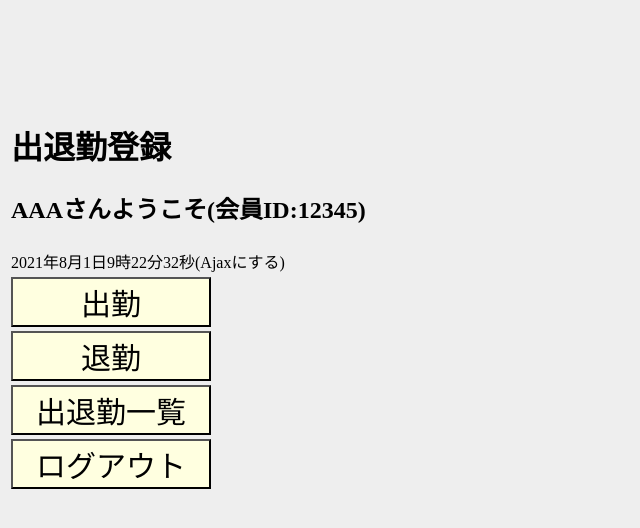
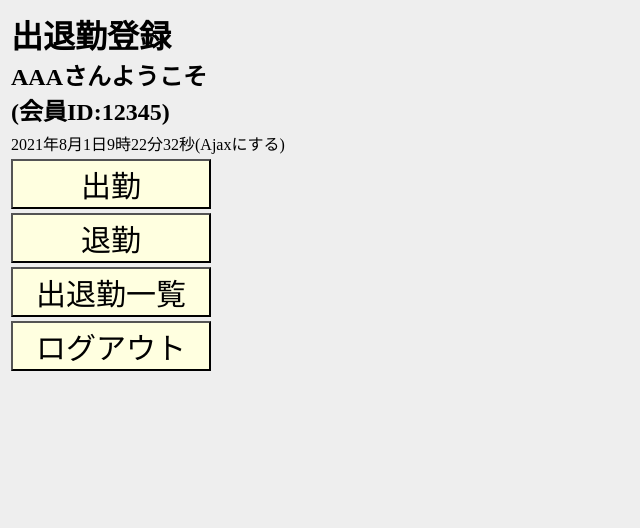
Before and after one commit to itokita4141/python_roster, a Django app: page /input/ in a window 1280 px wide. Shown: the top 528 px of the page, without its empty margins (0-640 px from the left). Run offline with Django 3.2, Linux system fonts and the light colour scheme.

Commit message:
css整理

```diff
--- a/app_roster/static/roster_main.css
+++ b/app_roster/static/roster_main.css
@@ -5,15 +5,14 @@
 body {
     background: #eeeeee;
 }
-
+.title_header{
+    margin:0px;
+    width:200px;
+}
 .thead_list {
     color: white;
     background: #41a2e6;
     text-align:center;
-}
-.application_button {
-    width:70px;
-    background-color:lightgreen;
 }
 .saturday {
     background-color:lightskyblue;
@@ -31,7 +30,11 @@ body {
     width:70px;
     background-color:lightgreen;
 }
-.buttonbigsize {
+.application_button {
+    width:70px;
+    background-color:lightgreen;
+}
+.bug_button {
     font-size:30px;
     width:200px;
     height:50px;
--- a/app_roster/templates/roster_input.html
+++ b/app_roster/templates/roster_input.html
@@ -8,8 +8,8 @@
         <table>
             <tr>
                 <td>
-                    <H1>出退勤登録</H1>
-                    <H2>AAAさんようこそ(会員ID:12345)</H2>
+                    <H1 class="title_header">出退勤登録</H1>
+                    <H2 class="title_header">AAAさんようこそ(会員ID:12345)</H2>
                 </td>
             </tr>
             <tr>
@@ -19,25 +19,22 @@
             </tr>
             <tr>
                 <td>
-                    <input type="submit" name="attendance" class="buttonbigsize" value="出勤" onclick="alert('出勤しました。(9:23:23)')"></button>
+                    <input type="submit" name="attendance" class="bug_button" value="出勤" onclick="alert('出勤しました。(9:23:23)')"></button>
                 </td>
             </tr>
-             <div class="div30"></div>
             <tr>
                 <td>
-                    <input type="button" name="departure" class="buttonbigsize" value="退勤" onclick="alert('退勤しました。(19:22:22)')"></button>
+                    <input type="button" name="departure" class="bug_button" value="退勤" onclick="alert('退勤しました。(19:22:22)')"></button>
                 </td>
             </tr>
-             <div class="div30"></div>
             <tr>
                 <td>
-                    <input type="button" name="rosterlist" class="buttonbigsize" value="出退勤一覧" onclick="location.href='../list'"></button>
+                    <input type="button" name="rosterlist" class="bug_button" value="出退勤一覧" onclick="location.href='../list'"></button>
                 </td>
             </tr>
-             <div class="div30"></div>
             <tr>
                 <td>
-                    <input type="button" name="logout" class="buttonbigsize" value="ログアウト" onclick="alert('ログアウト')"></button>
+                    <input type="button" name="logout" class="bug_button" value="ログアウト" onclick="alert('ログアウト')"></button>
                 </td>
             </tr>
         </table>
```
Also changed, not shown: app_roster/templates/roster_change_application.html (+3 -6 lines), app_roster/templates/roster_list.html (+4 -3 lines), app_roster/templates/roster_login.html (+3 -5 lines), app_roster/templates/roster_login_input.html (+4 -5 lines), app_roster/templates/roster_user_input .html (indentation only).
